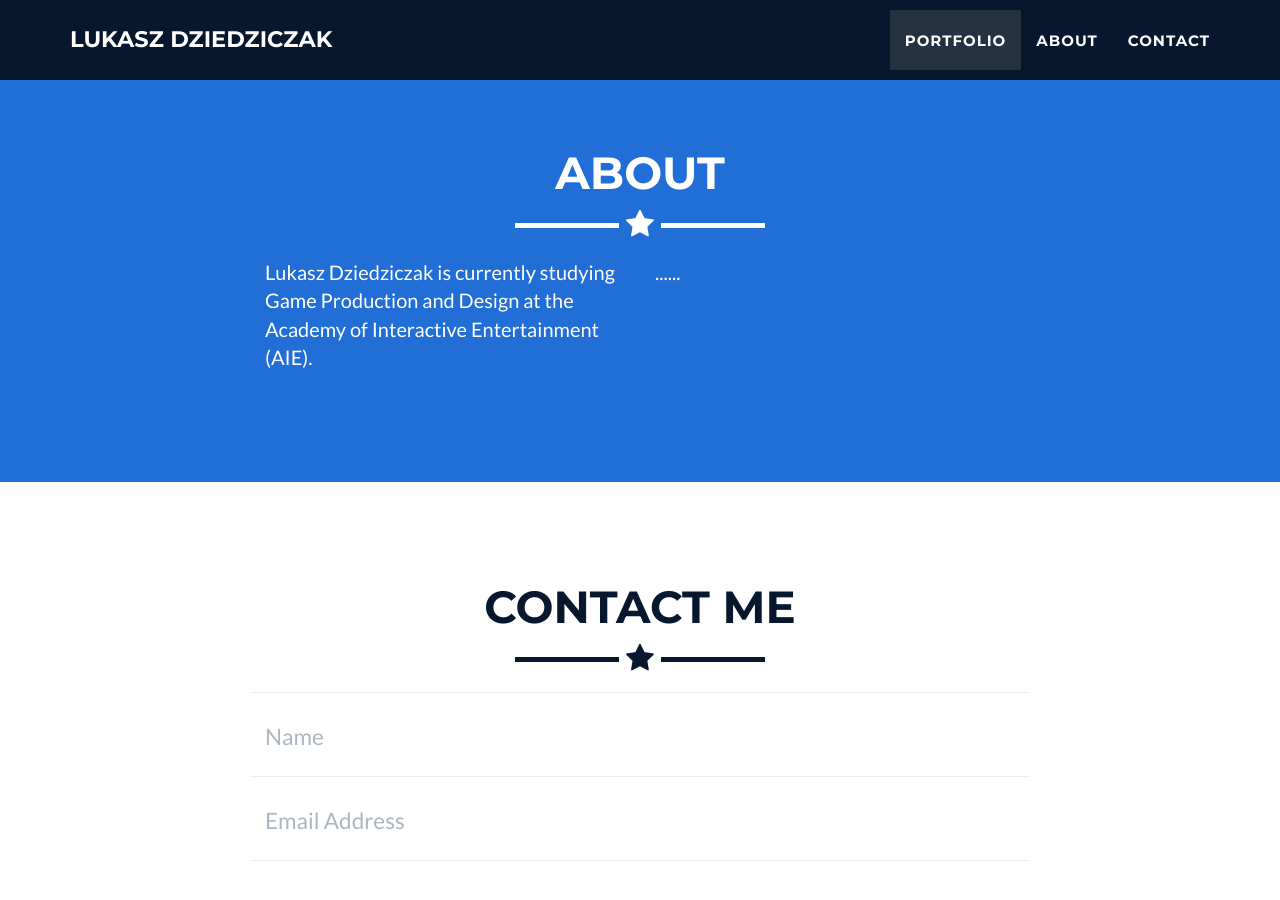
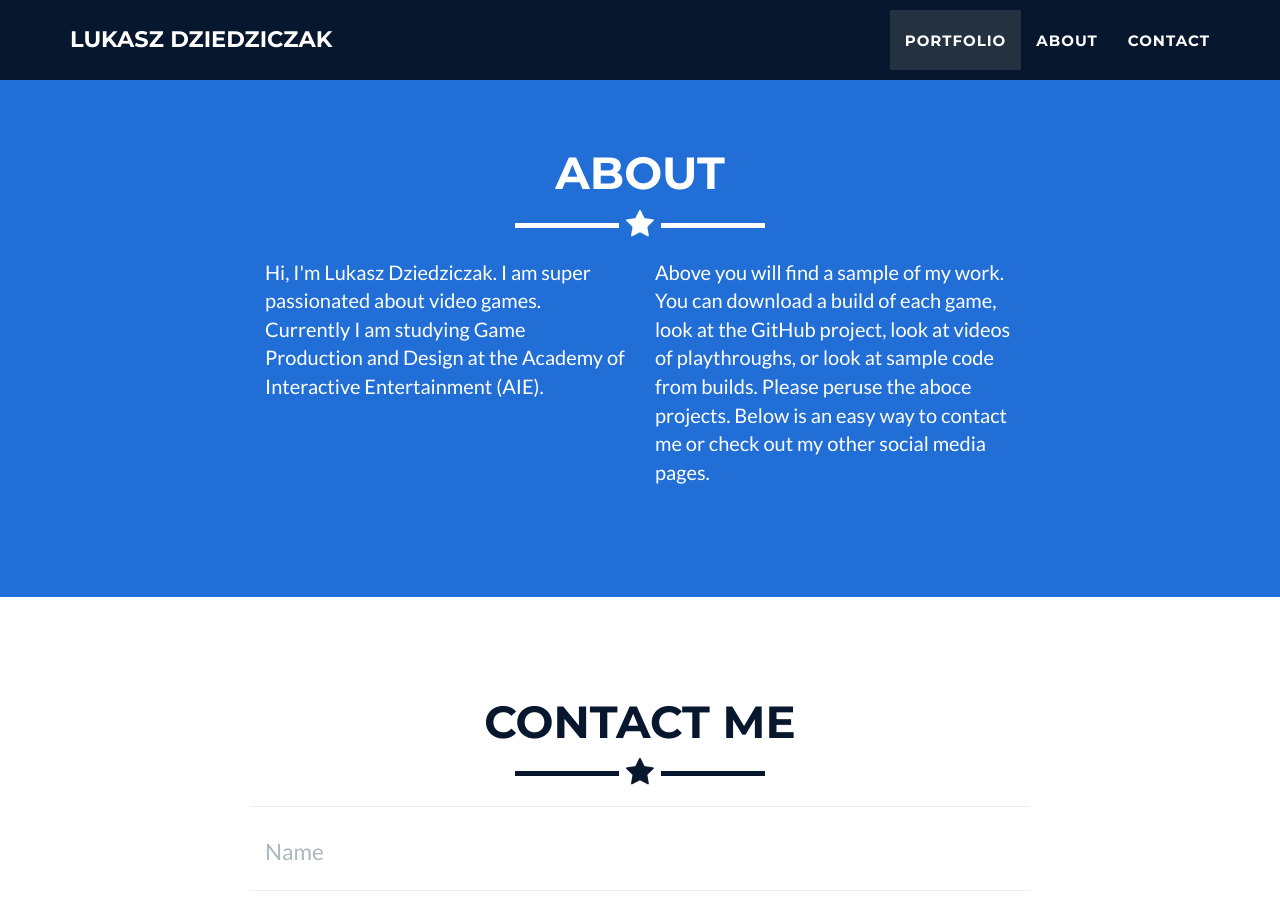
Before and after one commit to lukasz-dziedziczak/lukasz-dziedziczak.github-io, a Jekyll site: the page built from _posts/2022-06-28-project-3.markdown, in a window 1280 px wide and 900 px high, scrolled down 1568 px. Built offline with Jekyll 4.4.1, drawn with Linux system fonts in a browser that asks for light colours.

Commit message:
Updated front page

```diff
--- a/_config.yml
+++ b/_config.yml
@@ -2,8 +2,8 @@
 title: Lukasz Dziedziczak
 email: wukash@gmail.com
 url: https://lukasz.website
-description: "Write an awesome description for your new site here. You can edit this line in _config.yml. It will appear in your document head meta (for Google search results) and in your feed.xml site description."
-keywords: "your keywords, separated by commas"
+#description: "Write an awesome description for your new site here. You can edit this line in _config.yml. It will appear in your document head meta (for Google search results) and in your feed.xml site description."
+#keywords: "your keywords, separated by commas"
 skills: "Game Designer - Game Programmer - Game Producer"
 meta_author: Lukasz Dziedziczak
 
@@ -39,6 +39,8 @@ footer:
 
 # Social networks usernames (many more available: google-plus, flickr, dribbble, pinterest, instagram, tumblr, linkedin, etc.)
 social:
+  - title: youtube
+    url: https://www.youtube.com/channel/UCq2JNdiePwD3dXE1v0fLYhg
   - title: instagram
     url: https://www.instagram.com/final_synapse
   - title: github
--- a/_includes/about.html
+++ b/_includes/about.html
@@ -9,10 +9,10 @@
             </div>
             <div class="row">
                 <div class="col-lg-4 col-lg-offset-2">
-                    <p>Lukasz Dziedziczak is currently studying Game Production and Design at the Academy of Interactive Entertainment (AIE).</p>
+                    <p>Hi, I'm Lukasz Dziedziczak. I am super passionated about video games.  Currently I am studying Game Production and Design at the Academy of Interactive Entertainment (AIE).</p>
                 </div>
                 <div class="col-lg-4">
-                    <p>...... </p>
+                    <p>Above you will find a sample of my work. You can download a build of each game, look at the GitHub project, look at videos of playthroughs, or look at sample code from builds. Please peruse the aboce projects. Below is an easy way to contact me or check out my other social media pages. </p>
                 </div>
             </div>
         </div>
```
